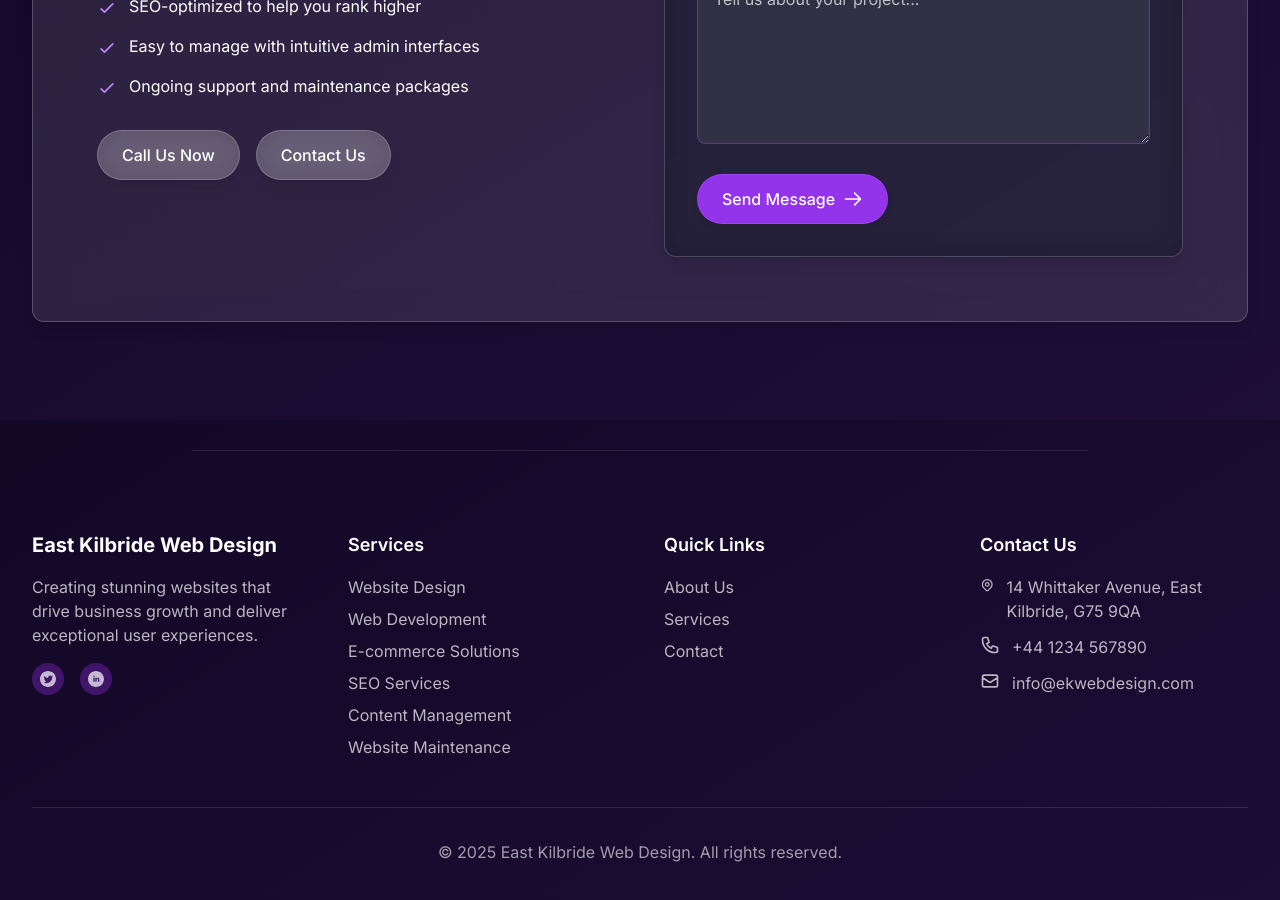
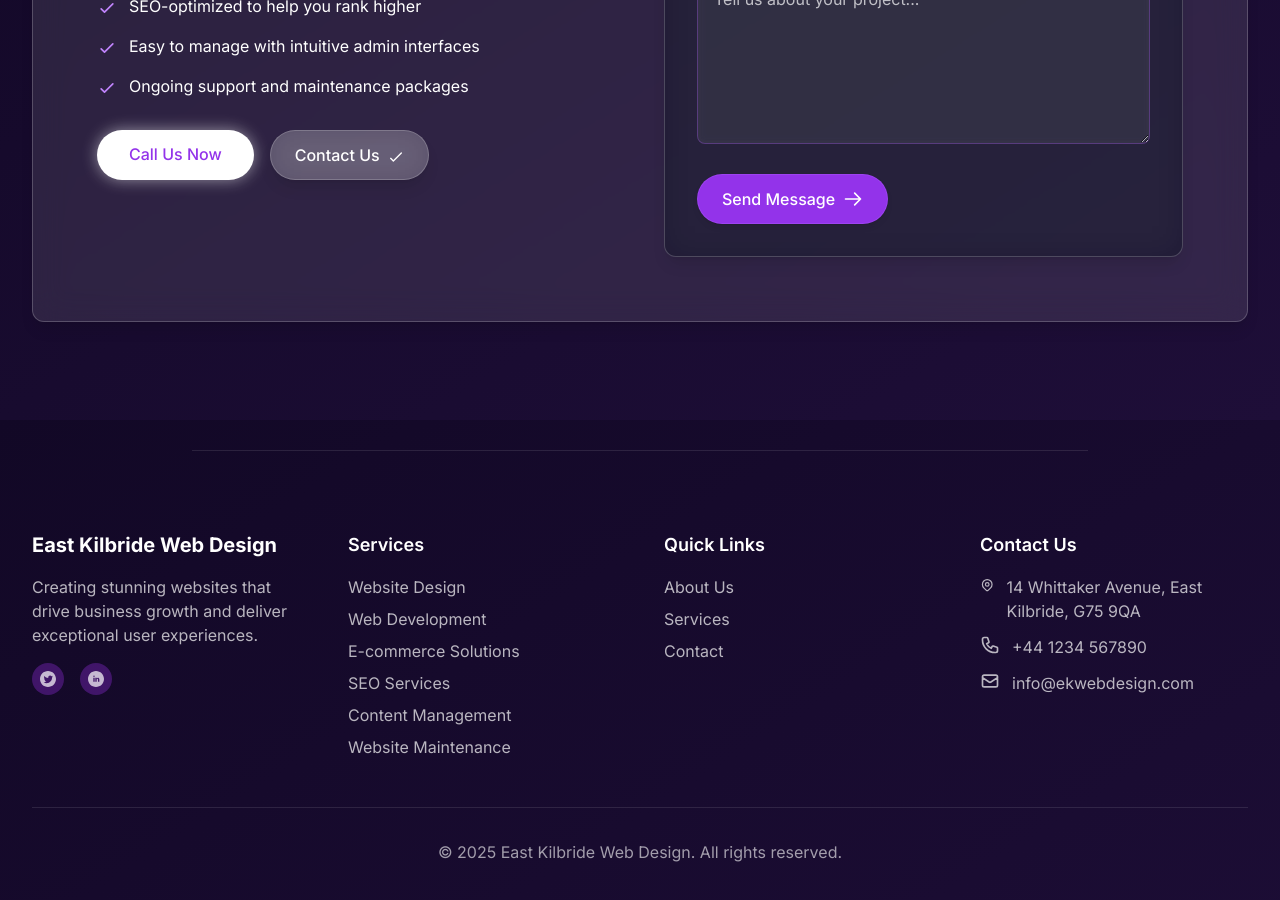
Before and after one commit to matthewmarleyuk/EK-Web-Design, a Next.js app: page / in a window 1280 px wide. Shown: the part 5980-6880 px from the top of the page. Built offline with nearby package versions, Linux system fonts and the light colour scheme.

Commit message:
Update Call Us Now and Contact Us buttons to match hero section styling

```diff
--- a/src/app/page.tsx
+++ b/src/app/page.tsx
@@ -447,11 +447,14 @@ export default function Home() {
                   ))}
                 </ul>
                 <div className="flex flex-wrap gap-4">
-                  <a href="tel:07478707581" className="glass-button inline-block font-medium">
+                  <a href="tel:07478707581" className="bg-white text-purple-600 font-medium px-8 py-3 rounded-full transition-all duration-300 hover:bg-gray-100 shadow-[0_0_15px_rgba(255,255,255,0.5)] hover:shadow-[0_0_20px_rgba(255,255,255,0.7)]">
                     Call Us Now
                   </a>
-                  <a href={getPath('/contact')} className="glass-button inline-block font-medium bg-purple-600/30">
+                  <a href={getPath('/contact')} className="glass-button bg-black/30 text-center font-medium px-8 py-3">
                     Contact Us
+                    <svg className="w-4 h-4 ml-2 inline-block" viewBox="0 0 24 24" fill="none">
+                      <path d="M20.0002 5.99969L8.00016 17.9997L4.00016 13.9997" stroke="currentColor" strokeWidth="2" strokeLinecap="round" strokeLinejoin="round"/>
+                    </svg>
                   </a>
                 </div>
               </div>
```
